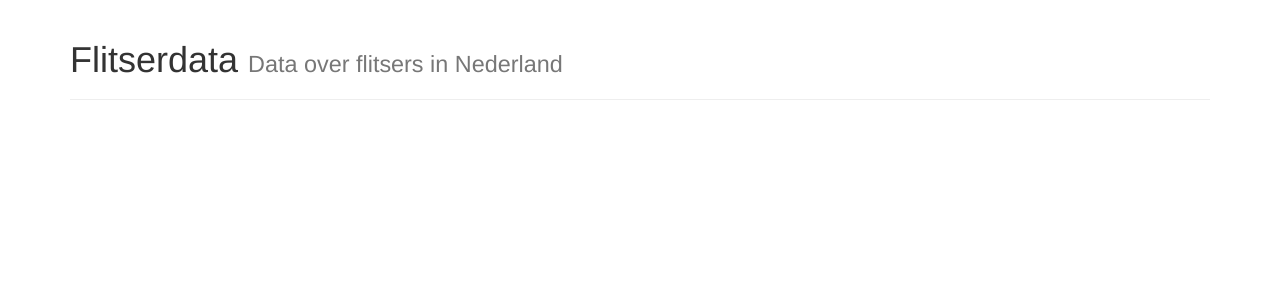
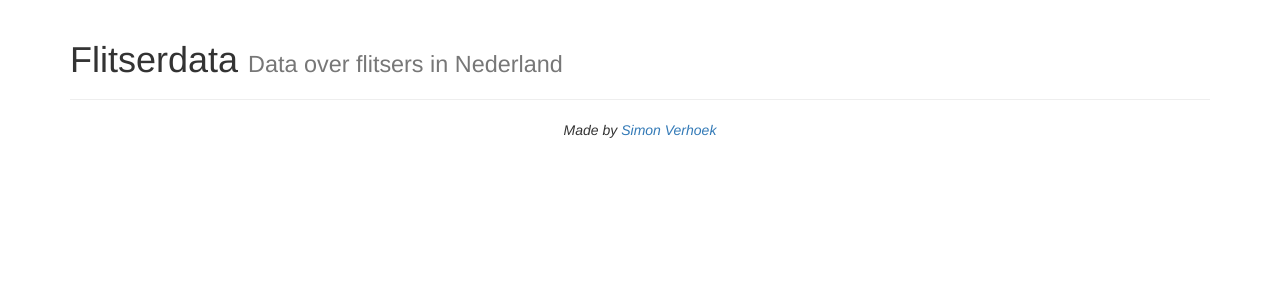
Before and after one commit to SimonVerhoek/flitsers, a Flask app: template templates/index.html in a window 1280 px wide. Shown: the top 300 px of the page. Run offline with Flask 2, Linux system fonts and the light colour scheme; the template is opened without the code that fills it, so the values that code supplies are empty; some libraries are stand-ins or nearby versions.

Commit message:
added footer

```diff
--- a/templates/index.html
+++ b/templates/index.html
@@ -45,5 +45,13 @@
       {% endblock %}
     </div>
 
+    <footer class="footer">
+      <div class="container">
+        <p class="text-center">
+          <em>Made by <a href="http://simonverhoek.com" target="_blank">Simon Verhoek</a></em>
+        </p>
+      </div>
+    </footer>
+
   </body>
 </html>
```
